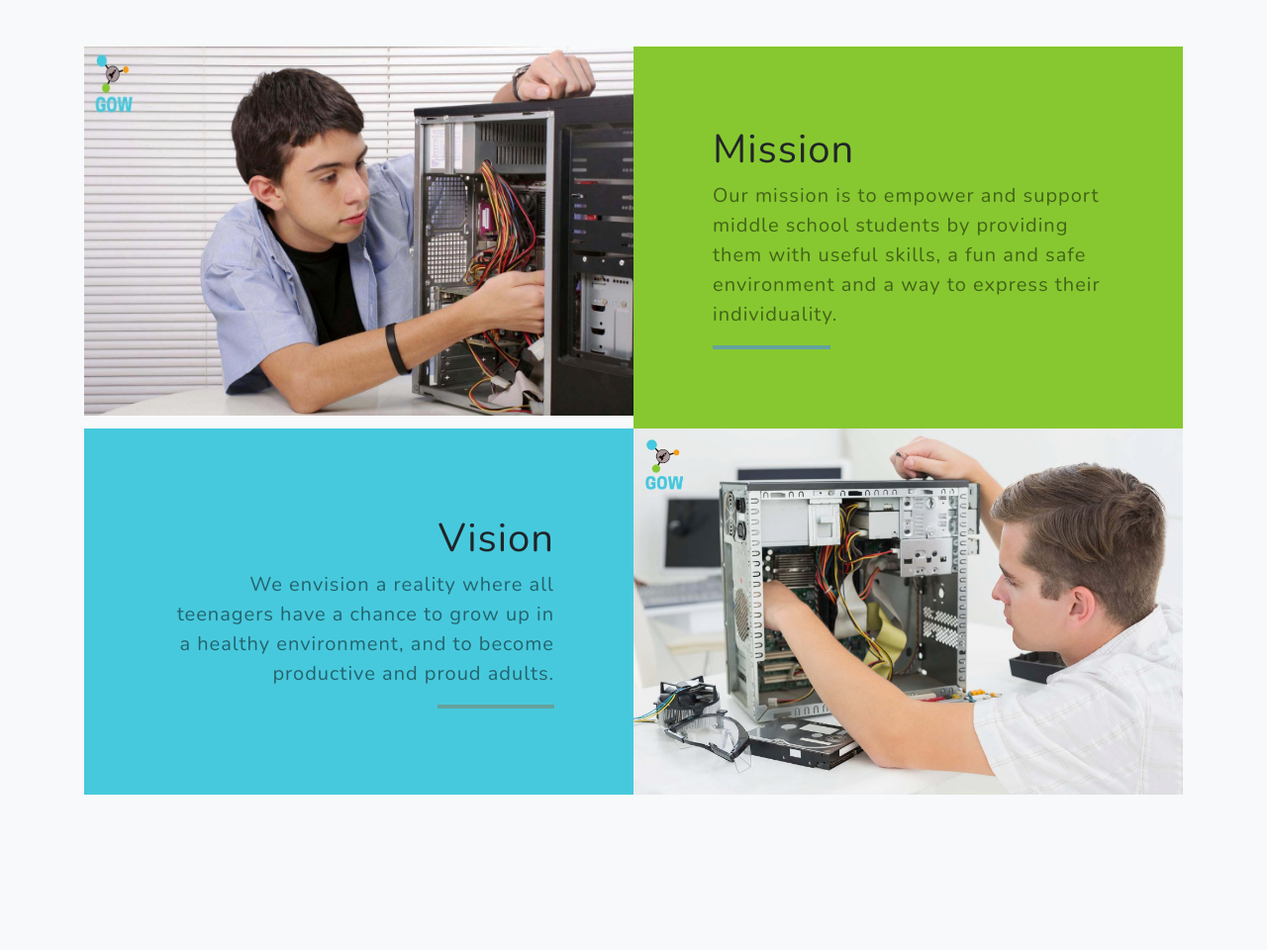
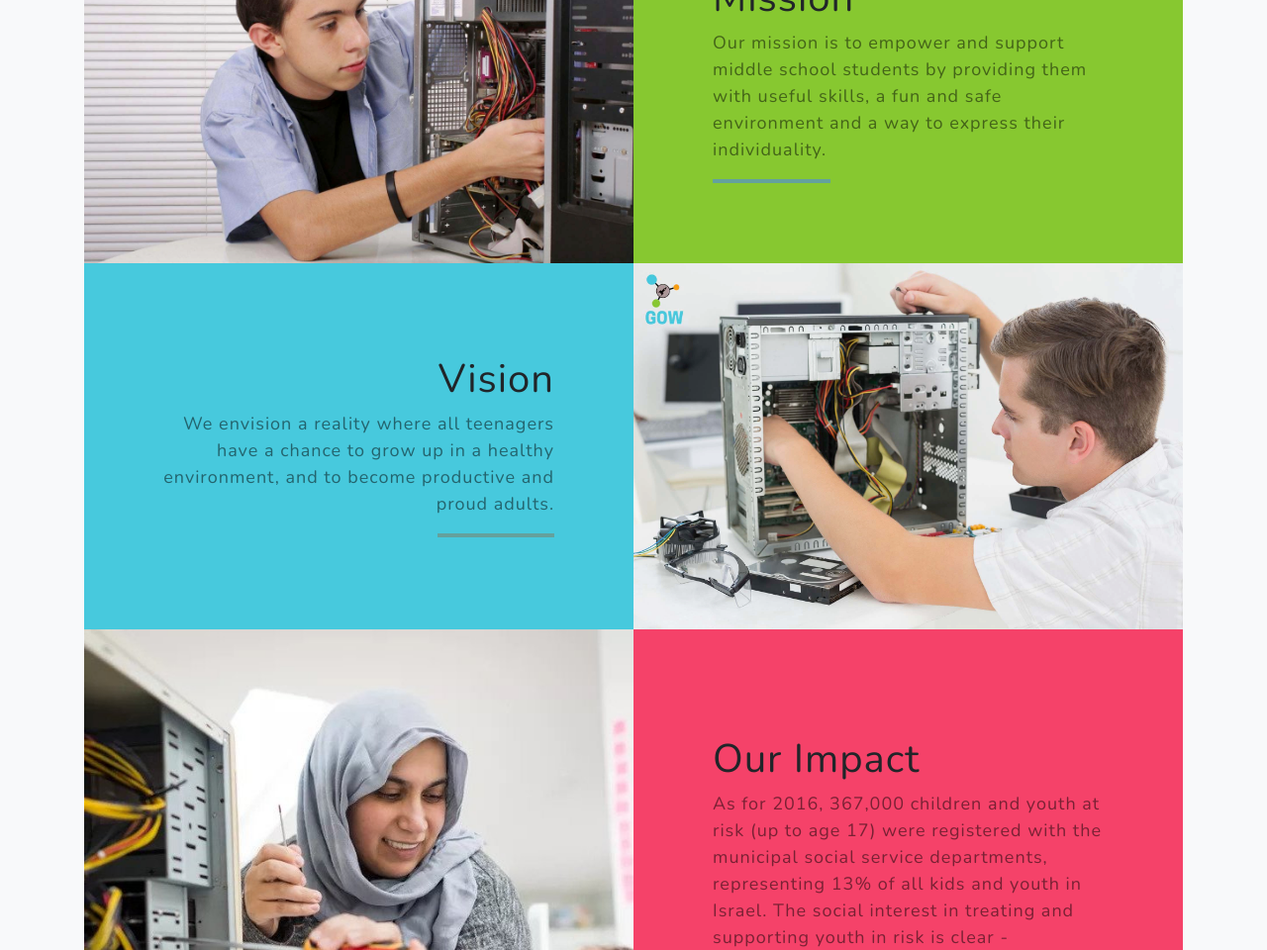
Before and after one commit to itamar19-meet/GOW, a Flask app: page / in a window 1280 px wide. Shown: the part 2180-3140 px from the top of the page at 99% size. Run offline with Flask 2, Linux system fonts and the light colour scheme; some libraries are stand-ins or nearby versions.

Commit message:
Our Impact

```diff
--- a/static/css/grayscale.css
+++ b/static/css/grayscale.css
@@ -168,8 +168,8 @@
 
 .about-section {
   padding-top: 10rem;
-  background: -webkit-gradient(linear, left top, left bottom, from(#161616), color-stop(75%, rgba(22, 22, 22, 0.9)), to(rgba(22, 22, 22, 0.8)));
-  background: linear-gradient(to bottom, #161616 0%, rgba(22, 22, 22, 0.9) 75%, rgba(22, 22, 22, 0.8) 100%);
+  background: -webkit-gradient(linear, left top, left bottom, from(#00c7ac), color-stop(75%, rgba(22, 22, 22, 0.9)), to(rgba(22, 22, 22, 0.8)));
+  background: linear-gradient(to bottom, #00c7ac 0%, rgba(0, 199, 172, 0.9) 75%, rgba(0, 199, 172, 0.8) 100%);
 }
 
 .about-section p {
--- a/templates/the_website.html
+++ b/templates/the_website.html
@@ -108,13 +108,11 @@
       <div class="container">
         <div class="row">
           <div class="col-lg-8 mx-auto">
-            <h2 class="text-white mb-4">About GOW</h2>
-            <p class="text-white-50">GOW provides a free vocational training program to Israeli and Palestinian middle school students with high drop out rstes to empower them to take control of their own future.
+            <h2 class="text-white mb-4" style="font-size: 55px">About GOW</h2>
+            <p class="text-white-50" style="font-size: 30px">GOW provides a free vocational training program to Israeli and Palestinian middle school students with high drop out rstes to empower them to take control of their own future.
             </p>
           </div>
         </div>
-
-        <img src="../static/img/ipad.png" class="img-fluid" alt=""/>
       </div>
     </section>
 
@@ -172,7 +170,7 @@
                 >
 
                   <h4 class="text-black" style="font-size: 40px">Mission</h4>
-                  <p class="mb-0 text-black-50" style="font-size: 20px">
+                  <p class="mb-0 text-black-50" style="font-size: 18px">
                     Our mission is to empower and support middle school students by providing them with useful skills, a fun and safe environment and a way to express their individuality.
                   </p>
                   <hr class="d-none d-lg-block mb-0 ml-0" />
@@ -193,7 +191,7 @@
                   class="project-text w-100 my-auto text-center text-lg-right "
                 >
                   <h4 class="text-black" style="font-size: 40px">Vision</h4>
-                  <p class="mb-0 text-black-50" style="font-size: 20px">
+                  <p class="mb-0 text-black-50" style="font-size: 18px">
                     We envision a reality where all teenagers have a chance to grow up in a healthy environment, and to become productive and proud adults.
                   </p>
                   <hr class="d-none d-lg-block mb-0 mr-0" />
@@ -202,10 +200,32 @@
             </div>
           </div>
         </div>
-      </div>
+        <div class="row justify-content-center no-gutters mb-5 mb-lg-0">
+          <div class="col-lg-6">
+            <img class="img-fluid" src="../static/img/girl2.jpg" alt="" />
+          </div>
+          <div class="col-lg-6">
+            <div class="bg-black text-center h-100 project"style="background-color:#f54269 !important">
+              <div class="d-flex h-100">
+                <div
+                  class="project-text w-100 my-auto text-center text-lg-left"
+                >
+
+                  <h4 class="text-black" style="font-size: 40px">Our Impact</h4>
+                  <p class="mb-0 text-black-50" style="font-size: 18px">
+                    As for 2016, 367,000 children and youth at risk (up to age 17) were registered with the municipal social service departments, representing 13% of all kids and youth in Israel.
+                    The social interest in treating and supporting youth in risk is clear - preventing youth from dropping out of school, going to criminal or depending on social services allowance- and become a load on the society.
+                  </p>
+                  <hr class="d-none d-lg-block mb-0 ml-0" />
+                </div>
+              </div>
+            </div>
+          </div>
+        </div>
     </section>
 
-    <!-- Signup Section -->
+
+    <!-- Email Section -->
     <section id="signup" class="signup-section" style="background-image:"src="../static/img/demo-image-02.jpg !important">
       <div class="container">
         <div class="row">
```
Also changed, not shown: static/img/girl.jpg (added), static/img/girl2.jpg (added), static/img/ipad_gow.png (added), static/img/womenwithcomputer.jpg (added).
